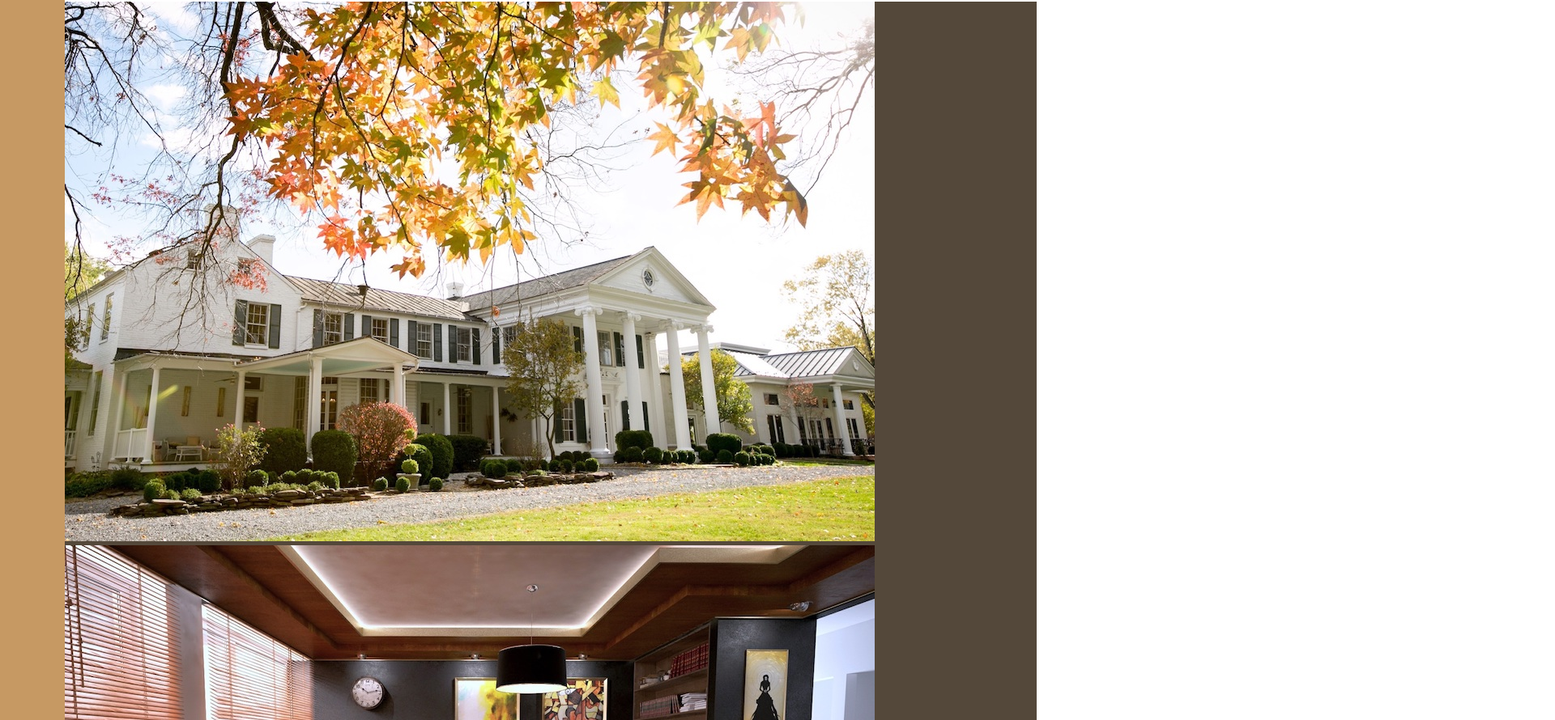
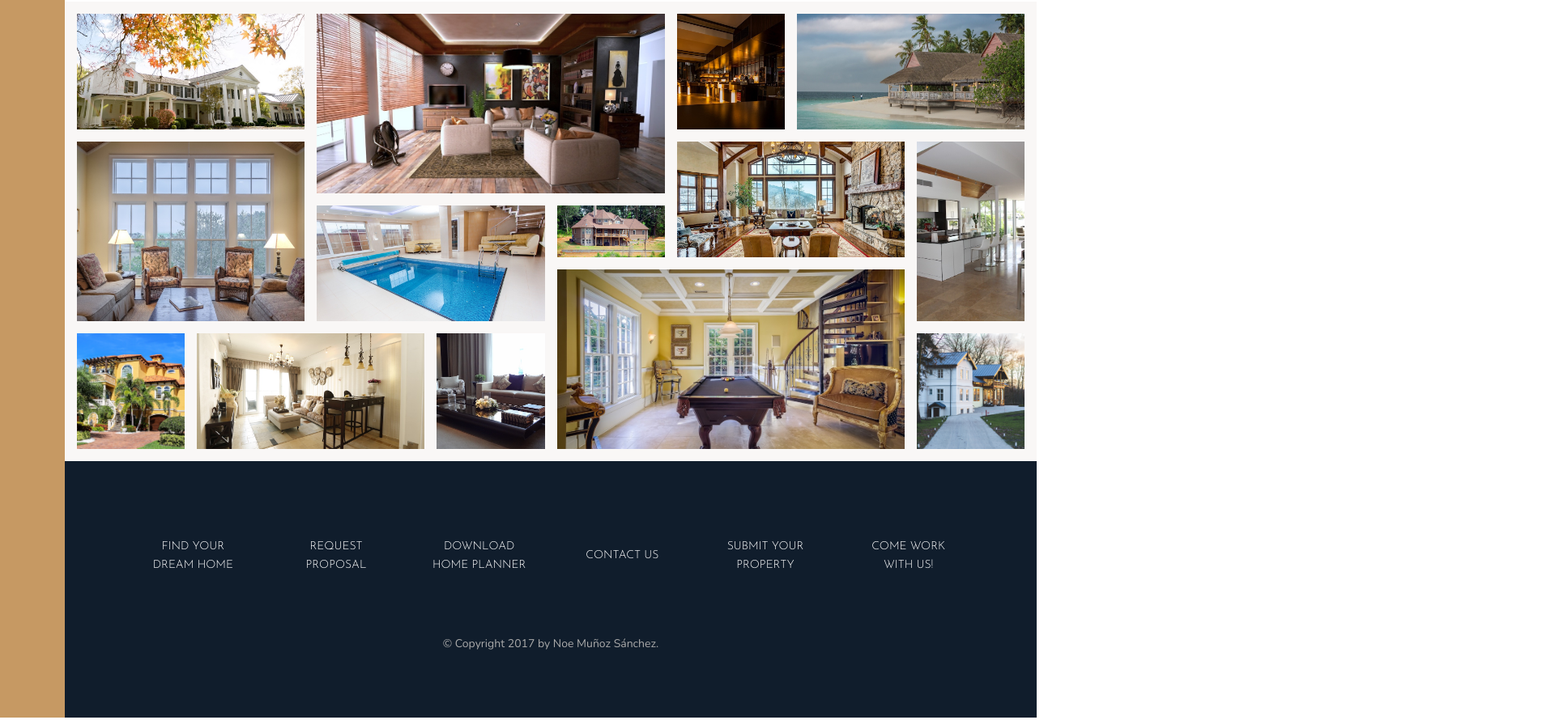
Before and after one commit to Noems20/advanced-css-sass-project3, a website: page index.html in a window 1280 px wide. Shown: the part 3070-3960 px from the top of the page at 81% size, 1920 px wide, since content can reach past the window. Drawn offline with nearby package versions, Linux system fonts and the light colour scheme.

Commit message:
Finished gallery and footer

```diff
--- a/index.html
+++ b/index.html
@@ -367,6 +367,26 @@
       </figure>
     </section>
 
-    <footer class="footer">Footer</footer>
+    <footer class="footer">
+      <ul class="nav">
+        <li class="nav__item">
+          <a href="#" class="nav__link">Find your dream home</a>
+        </li>
+        <li class="nav__item">
+          <a href="#" class="nav__link">Request proposal</a>
+        </li>
+        <li class="nav__item">
+          <a href="#" class="nav__link">Download home planner</a>
+        </li>
+        <li class="nav__item"><a href="#" class="nav__link">Contact us</a></li>
+        <li class="nav__item">
+          <a href="#" class="nav__link">Submit your property</a>
+        </li>
+        <li class="nav__item">
+          <a href="#" class="nav__link">Come work with us!</a>
+        </li>
+      </ul>
+      <p class="copyright">&copy; Copyright 2017 by Noe Muñoz Sánchez.</p>
+    </footer>
   </body>
 </html>
--- a/sass/_footer.scss
+++ b/sass/_footer.scss
@@ -1,4 +1,44 @@
 .footer {
   background-color: $color-secondary;
   grid-column: full-start / full-end;
+  padding: 8rem;
 }
+
+.nav {
+  list-style: none;
+
+  display: grid;
+  grid-template-columns: repeat(auto-fit, minmax(15rem, 1fr));
+  grid-gap: 2rem;
+  align-items: center;
+
+  &__link:link,
+  &__link:visited {
+    font-size: 1.4rem;
+    color: #fff;
+    text-decoration: none;
+    font-family: $font-display;
+    text-transform: uppercase;
+    text-align: center;
+    padding: 1.5rem;
+    display: block;
+    transition: all 0.2s;
+  }
+
+  &__link:hover,
+  &__link:active {
+    background-color: rgba(#fff, 0.05);
+    transform: translateY(-3px);
+    transition: all 0.2s;
+  }
+}
+
+.copyright {
+  font-size: 1.4rem;
+  color: $color-grey-light-2;
+  margin-top: 6rem;
+  text-align: center;
+  margin-right: auto;
+  margin-left: auto;
+  width: 70%;
+}
--- a/sass/_gallery.scss
+++ b/sass/_gallery.scss
@@ -1,4 +1,88 @@
 .gallery {
-  background-color: $color-grey-dark-1;
+  background-color: $color-grey-light-1;
   grid-column: full-start / full-end;
+
+  display: grid;
+  grid-template-columns: repeat(8, 1fr);
+  grid-template-rows: repeat(7, 5vw);
+  grid-gap: 1.5rem;
+  padding: 1.5rem;
+
+  &__item {
+    &--1 {
+      grid-row: 1 / span 2;
+      grid-column: 1 / span 2;
+    }
+
+    &--2 {
+      grid-row: 1 / span 3;
+      grid-column: 3 / span 3;
+    }
+
+    &--3 {
+      grid-row: 1 / span 2;
+      grid-column: 6 / span 1;
+    }
+
+    &--4 {
+      grid-row: 1 / span 2;
+      grid-column: 7 / span 2;
+    }
+
+    &--5 {
+      grid-row: 3 / span 3;
+      grid-column: 1 / span 2;
+    }
+
+    &--6 {
+      grid-row: 4 / span 2;
+      grid-column: 3 / span 2;
+    }
+
+    &--7 {
+      grid-row: 4 / span 1;
+      grid-column: 5 / span 1;
+    }
+
+    &--8 {
+      grid-row: 3 / span 2;
+      grid-column: 6 / span 2;
+    }
+
+    &--9 {
+      grid-row: 3 / span 3;
+      grid-column: 8 / -1;
+    }
+
+    &--10 {
+      grid-row: 6 / span 2;
+      grid-column: 1 / span 1;
+    }
+
+    &--11 {
+      grid-row: 6 / span 2;
+      grid-column: 2 / span 2;
+    }
+
+    &--12 {
+      grid-row: 6 / span 2;
+      grid-column: 4 / 5;
+    }
+
+    &--13 {
+      grid-row: 5 / span 3;
+      grid-column: 5 / span 3;
+    }
+
+    &--14 {
+      grid-row: 6 / span 2;
+      grid-column: 8 / span 1;
+    }
+  }
+  &__img {
+    width: 100%;
+    height: 100%;
+    object-fit: cover;
+    // display: block;
+  }
 }
```
Also changed, not shown: dist/css/main.css, 1 other file.
